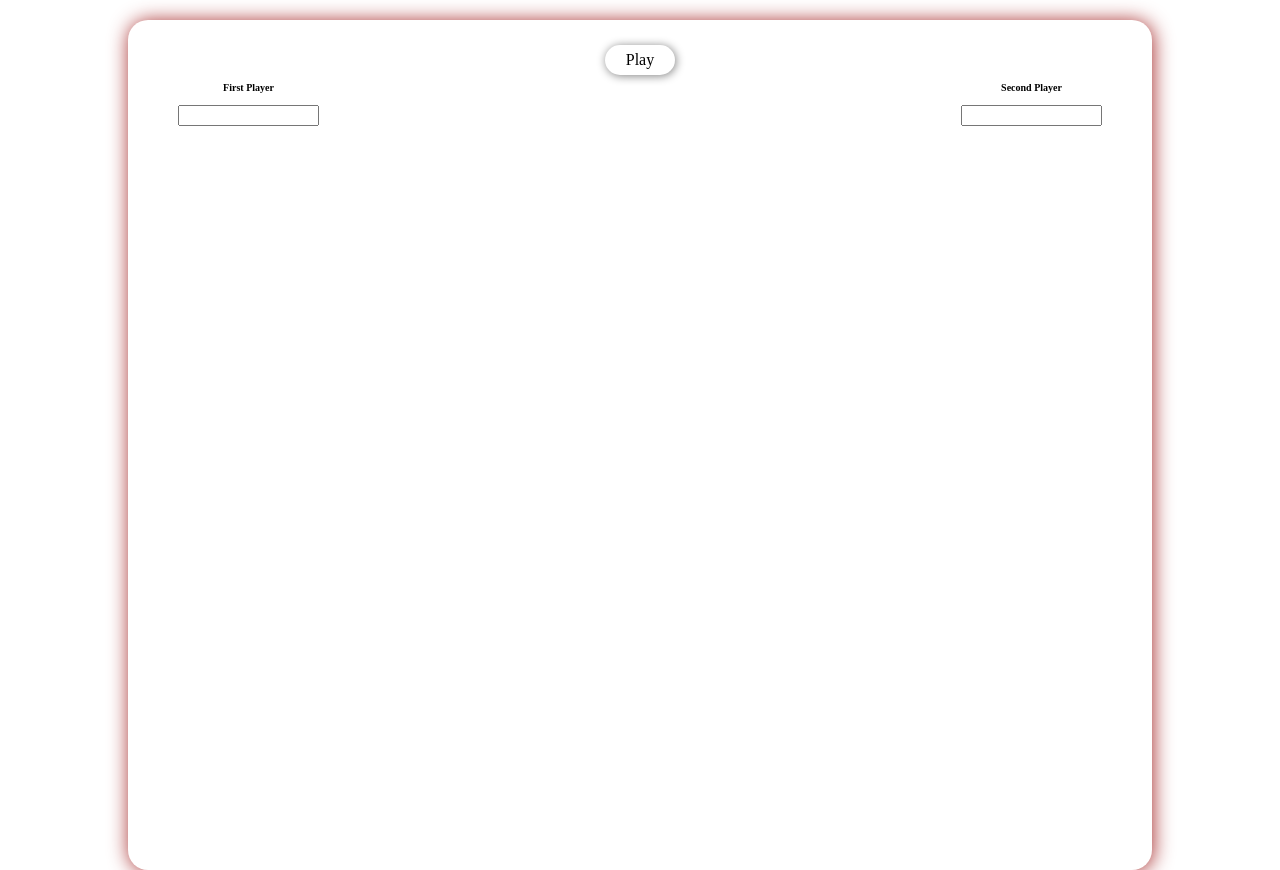
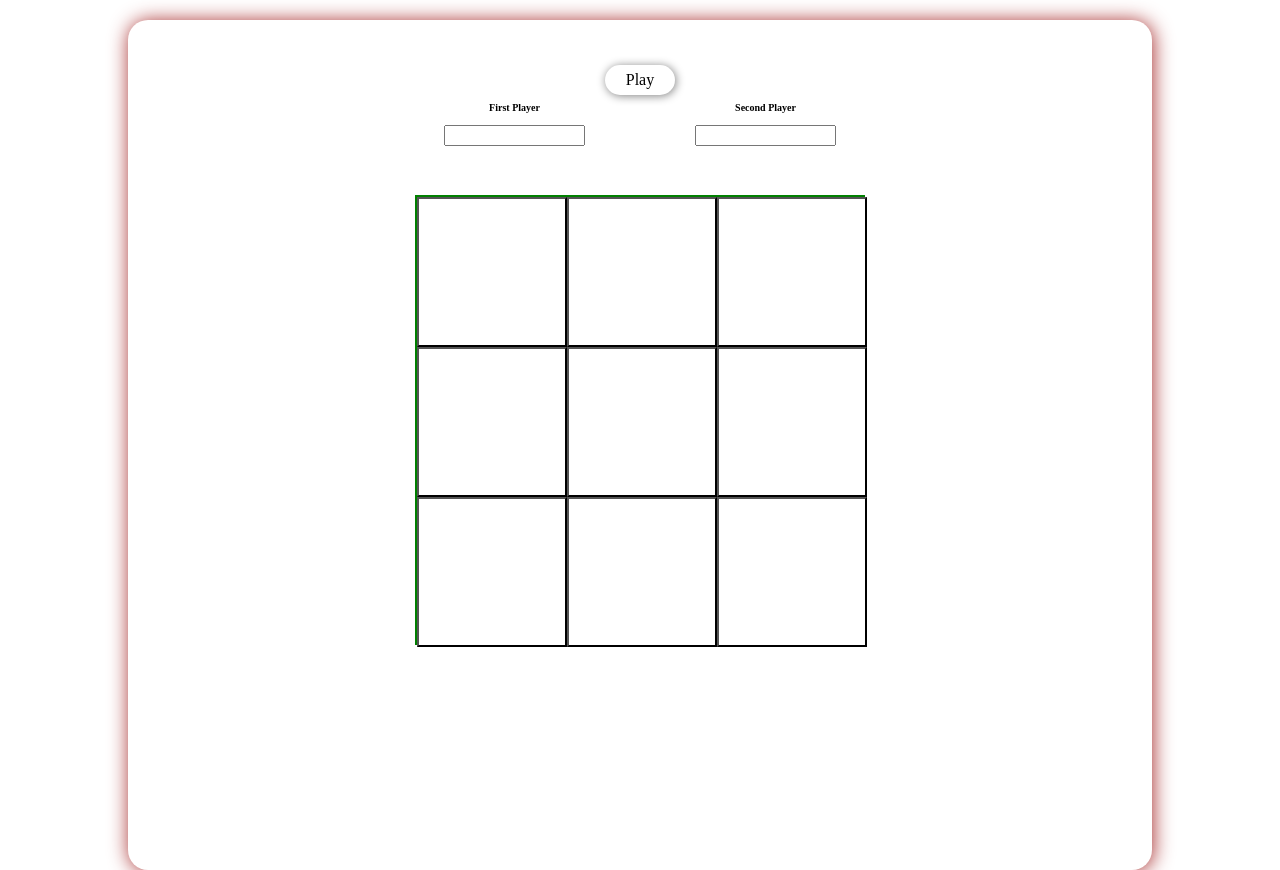
Before and after one commit to benxta4424/tictactoe_JSway, a plain HTML site: page index.html in a window 1280 px wide. Drawn offline with Linux system fonts and the light colour scheme.

Commit message:
creating the buttons dynamically and adding an index to each one of them to ensure correct processing

```diff
--- a/game.js
+++ b/game.js
@@ -125,4 +125,22 @@ const gameRules = (function(){
 
 })()
 
-const newGame = gameRules
+// const newGame = gameRules
+
+
+// create the buttons dynamically
+
+function generateButtons() {
+    const getBoard = document.getElementById("playingBoard")
+
+    for(let i = 0; i < 9; i++) {
+        const createButton = document.createElement("button")
+        createButton.className = "dynamicButton"
+        createButton.innerText = ""
+        createButton.dataset.index = i
+
+        getBoard.appendChild(createButton)
+    }
+}
+
+generateButtons()
--- a/index.html
+++ b/index.html
@@ -22,6 +22,9 @@
 
         </form>
 
+        <!-- we need to target this class dynamically in order to make it work -->
+        <div class="playingBoard" id="playingBoard"></div>
+
     </div>
 </body>
 </html>
--- a/style.css
+++ b/style.css
@@ -40,6 +40,8 @@ h1, h2, h3, h4, h5, h6 {
 /* after reset */
 .pageContainer {
     display: flex;
+    flex-direction: column;
+    align-items: center;
     box-shadow: 1px 1px 20px brown;
     margin-top: 20px;
     border-radius: 20px;
@@ -48,10 +50,10 @@ h1, h2, h3, h4, h5, h6 {
     margin-right: auto;
     width: 80%;
     height: 850px;
+    padding: 20px;
 }
 #nameForm {
     display: flex;
-    flex: 1;
     height: 13%;
     justify-content: space-between;
     padding: 30px;
@@ -89,3 +91,24 @@ h1, h2, h3, h4, h5, h6 {
     transform: translateY(5px) scale(2);
     transition-duration: 1s;
 }
+
+
+/* playing board logic */
+.playingBoard {
+    display: grid;
+    grid-template-columns: repeat(3,1fr);
+    height: 450px;
+    width: 450px;
+    margin-top: 50px;
+    border: 2px solid green;
+}
+.dynamicButton {
+    height: 150px;
+    width: 150px;
+    border-radius: 0px;
+    background-color: white;
+}
+.dynamicButton:hover {
+    background-color: lightcyan;
+    cursor: pointer;
+}
```
